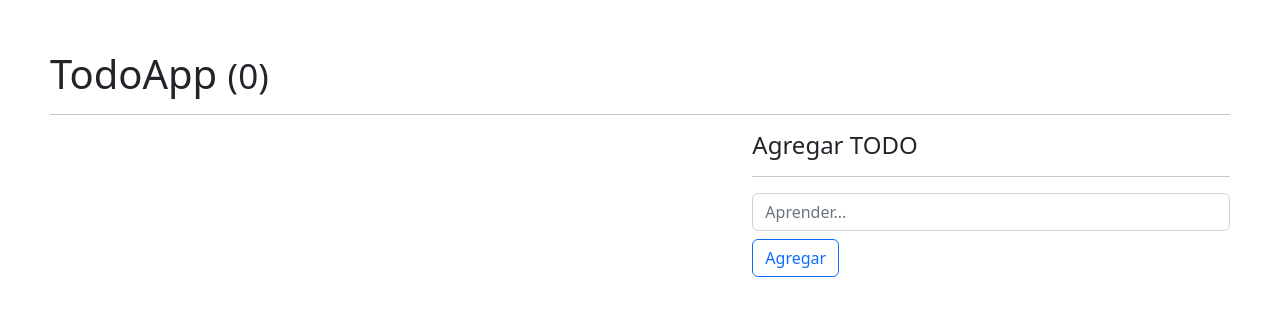
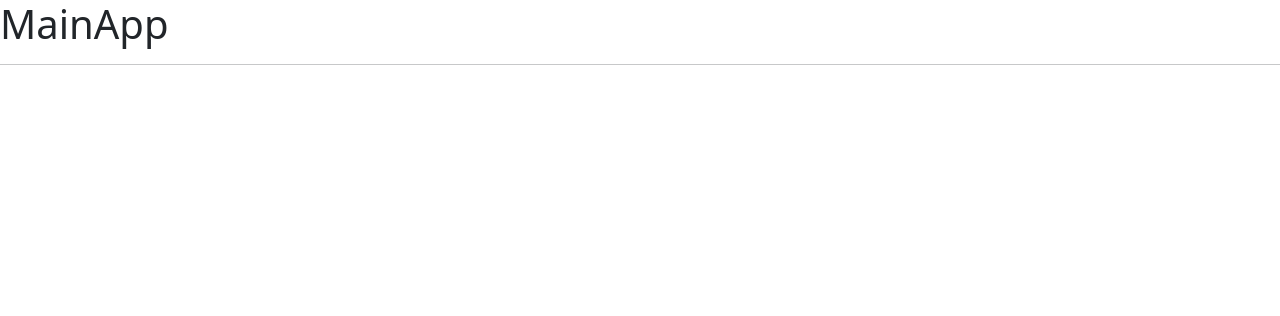
Before and after one commit to ewa1do/React-Course, a React (Vite) app in the folder hooks-app/: page / in a window 1280 px wide. Shown: the top 316 px of the page. Built offline with nearby package versions, Linux system fonts and the light colour scheme.

Commit message:
preparacion de la aplicacion

```diff
--- a/hooks-app/package.json
+++ b/hooks-app/package.json
@@ -9,7 +9,8 @@
   },
   "dependencies": {
     "react": "^18.0.0",
-    "react-dom": "^18.0.0"
+    "react-dom": "^18.0.0",
+    "react-router-dom": "^6.3.0"
   },
   "devDependencies": {
     "@types/react": "^18.0.0",
--- /dev/null
+++ b/hooks-app/src/components/09-useContext/MainApp.jsx
@@ -0,0 +1,12 @@
+import React from 'react';
+
+const MainApp = () => {
+  return (
+    <div>
+      <h1>MainApp</h1>
+      <hr />
+    </div>
+  );
+};
+
+export default MainApp;
--- a/hooks-app/src/main.jsx
+++ b/hooks-app/src/main.jsx
@@ -13,7 +13,8 @@ import ReactDOM from 'react-dom/client';
 // import MemoHook from './components/06-memos/MemoHook';
 // import CallbackHook from './components/06-memos/CallbackHook';
 // import { Padre } from './components/07-tarea-memo/Padre';
-import TodoApp from './components/08-useReducer/TodoApp';
+// import TodoApp from './components/08-useReducer/TodoApp';
+import MainApp from './components/09-useContext/MainApp';
 
 ReactDOM.createRoot(document.getElementById('app')).render(
   // <HookApp />
@@ -29,7 +30,8 @@ ReactDOM.createRoot(document.getElementById('app')).render(
   // <MemoHook />
   // <CallbackHook />
   // <Padre />
-  <TodoApp />
+  // <TodoApp />
+  <MainApp />
 );
 
 // import './components/08-useReducer/intro-reducer.js';
```
Also changed, not shown: hooks-app/src/components/09-useContext/AboutScreen.jsx (added, +12 -0 lines), hooks-app/src/components/09-useContext/HomeScreen.jsx (added, +12 -0 lines), hooks-app/src/components/09-useContext/LoginScreen.jsx (added, +12 -0 lines), 1 other file (tests, documents, lock files or other folders).
